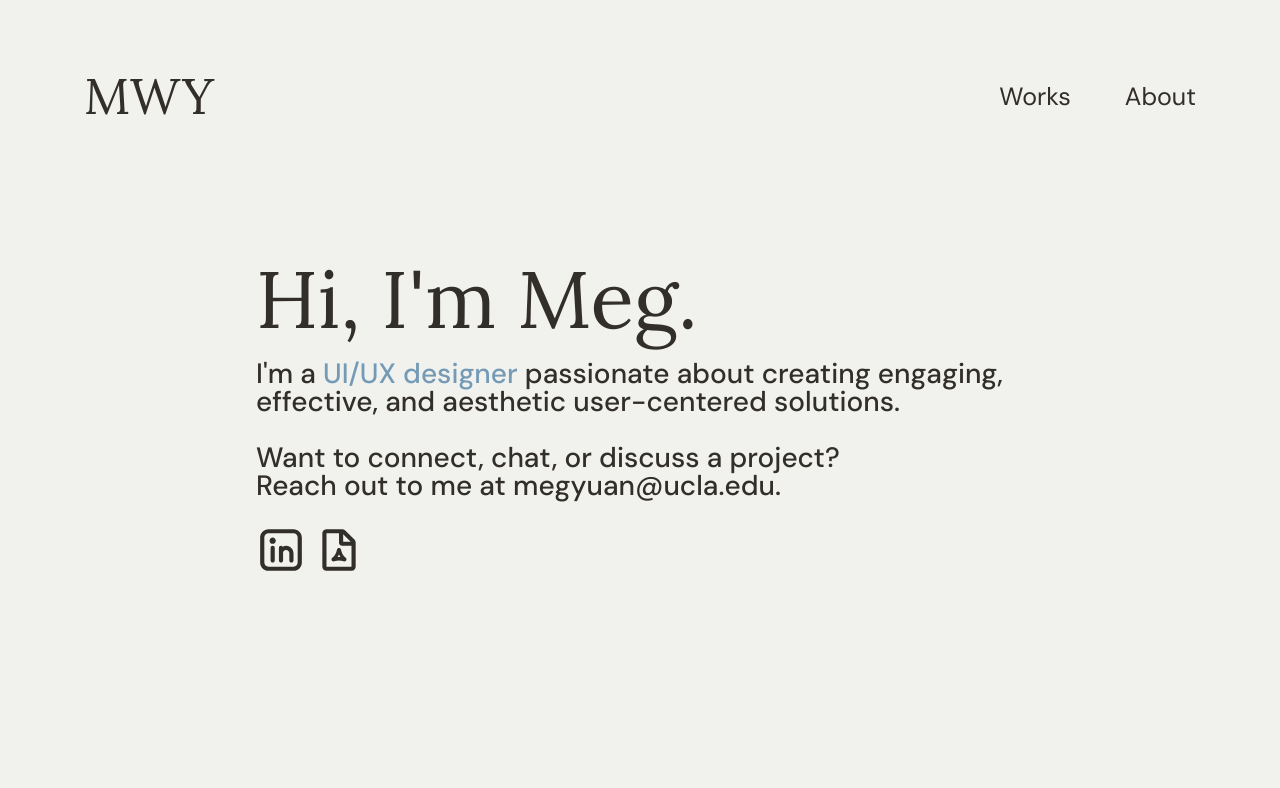
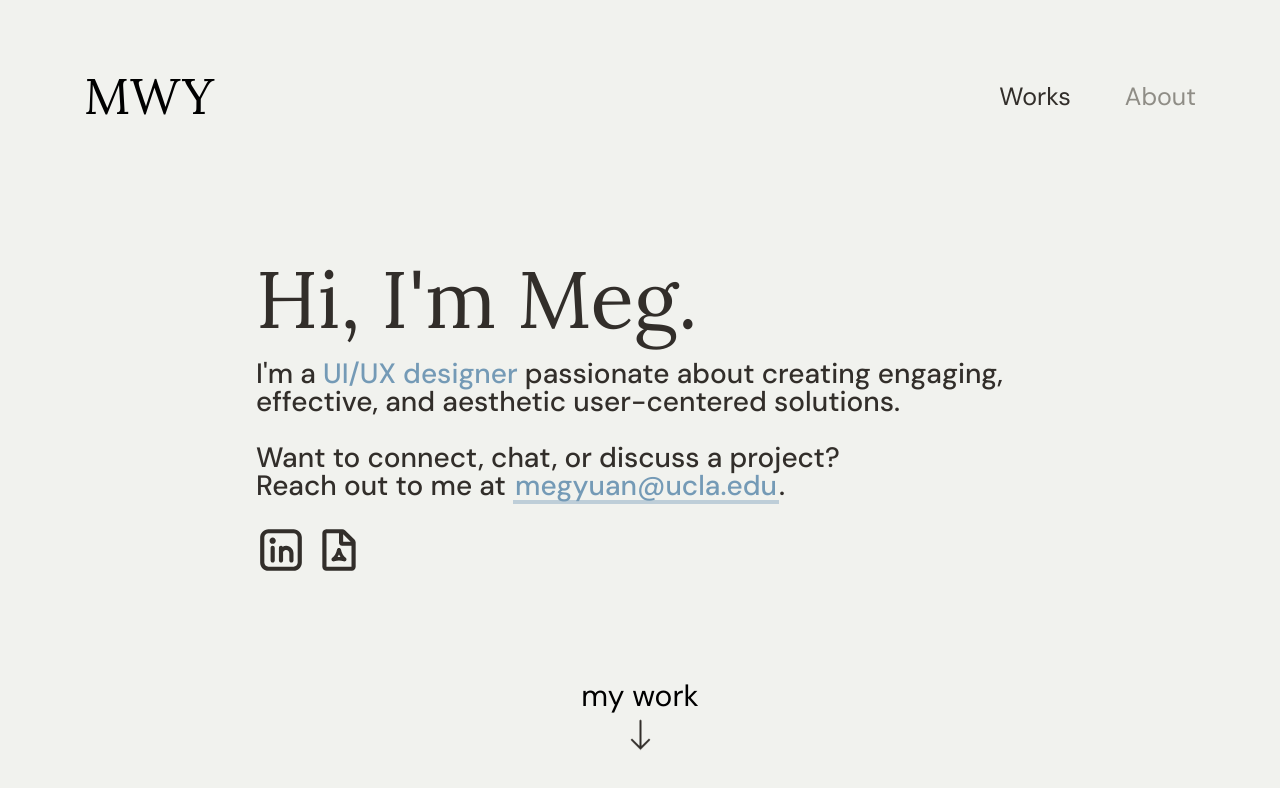
Before and after one commit to maxyuan6717/meg-personal, a React (Create React App) app: page / in a window 1280 px wide. Shown: the top 788 px of the page. Built offline with nearby package versions, Linux system fonts and the light colour scheme; a web font is replaced by a local one.

Commit message:
more home page

```diff
--- a/src/pages/Home.jsx
+++ b/src/pages/Home.jsx
@@ -1,7 +1,7 @@
 import React from 'react';
 
 import { Navbar } from '../components/Navbar';
-import { Icons, Text } from '../ui';
+import { Icons, Link, Text } from '../ui';
 import { palette } from '../ui/theme/base/palette';
 
 import * as Styled from './Home.styles';
@@ -20,17 +20,24 @@ export const Home = () => {
           <br />
           Want to connect, chat, or discuss a project?
           <br />
-          Reach out to me at megyuan@ucla.edu.
+          Reach out to me at{' '}
+          <Link href="mailto: megyuan@ucla.edu">megyuan@ucla.edu</Link>.
         </Text>
         <Styled.ButtonRow>
           <Styled.Button>
-            <Icons.linkedIn fill={palette['off-black']} />
+            <Icons.linkedIn />
           </Styled.Button>
           <Styled.Button>
-            <Icons.pdf fill={palette['off-black']} />
+            <Icons.pdf />
           </Styled.Button>
         </Styled.ButtonRow>
       </Styled.SplashContent>
+      <Styled.MyWorkContainer>
+        <Text type="text-t3">my work</Text>
+        <Styled.DownArrow>
+          <Icons.downArrow />
+        </Styled.DownArrow>
+      </Styled.MyWorkContainer>
     </Styled.Splash>
   );
 };
--- a/src/pages/Home.styles.js
+++ b/src/pages/Home.styles.js
@@ -1,6 +1,6 @@
-import styled from 'styled-components';
+import styled, { keyframes } from 'styled-components';
 
-import { Row, Text } from '../ui';
+import { Column, Row, Text } from '../ui';
 
 export const Splash = styled.div`
   background-color: ${({ theme }) => theme.palette['off-white']};
@@ -8,6 +8,20 @@ export const Splash = styled.div`
   width: 100%;
   display: flex;
   flex-direction: column;
+  position: relative;
+
+  svg {
+    fill: ${({ theme }) => theme.palette['off-black']};
+  }
+`;
+
+export const SplashContent = styled.div`
+  width: 800px;
+  margin: 10vh 0 0 20vw;
+
+  > :nth-child(2) {
+    margin: 10px 0 25px 0;
+  }
 
   ${Text} {
     color: ${({ theme }) => theme.palette['off-black']};
@@ -15,15 +29,6 @@ export const Splash = styled.div`
 
   .blue {
     color: ${({ theme }) => theme.palette['blue']};
-  }
-`;
-
-export const SplashContent = styled.div`
-  width: 800px;
-  margin: 10vh 20vw;
-
-  > :nth-child(2) {
-    margin: 10px 0 25px 0;
   }
 `;
 
@@ -42,3 +47,24 @@ export const Button = styled.a`
     opacity: 0.5;
   }
 `;
+
+export const MyWorkContainer = styled(Column)`
+  margin: auto auto 30px auto;
+`;
+// animation to bob arrow up and down
+const bob = keyframes`
+  0% {
+    transform: translateY(5px);
+  }
+  50% {
+    transform: translateY(-10px);
+  }
+  100% {
+    transform: translateY(5px);
+  }
+`;
+
+export const DownArrow = styled.div`
+  display: flex;
+  animation: ${bob} 4s ease-in-out infinite;
+`;
--- a/src/ui/icons/index.jsx
+++ b/src/ui/icons/index.jsx
@@ -1,7 +1,9 @@
+import { ReactComponent as DownArrow } from '../../icons/arrow-down.svg';
 import { ReactComponent as LinkedIn } from '../../icons/linkedin.svg';
 import { ReactComponent as PDF } from '../../icons/pdf.svg';
 
 export const Icons = {
   pdf: PDF,
-  linkedIn: LinkedIn
+  linkedIn: LinkedIn,
+  downArrow: DownArrow
 };
--- a/src/ui/link/index.js
+++ b/src/ui/link/index.js
@@ -1,9 +1,27 @@
-import React from "react";
+import React from 'react';
+import styled from 'styled-components';
 
-export const Link = ({ href, children }) => {
+import { Color } from '../../util';
+
+const Container = styled.a`
+  padding: 0px 2px;
+  transition: all 0.3s ease-in-out;
+  box-sizing: border-box;
+  text-decoration: none;
+  box-shadow: inset 0 -4px 0 ${({ color = 'blue', theme }) => Color.makeHexTranslucent(theme.palette[color], 0.4)};
+  color: ${({ color = 'blue', theme }) => theme.palette[color]};
+
+  &:hover {
+    text-decoration: none !important;
+    cursor: pointer;
+    box-shadow: inset 0 -55px 0 0 ${({ color = 'blue', theme }) => Color.makeHexTranslucent(theme.palette[color], 0.4)};
+  }
+`;
+
+export const Link = ({ children, ...rest }) => {
   return (
-    <a href={href} target="_blank" rel="noopener noreferrer">
+    <Container {...rest} target="_blank" rel="noopener noreferrer">
       {children}
-    </a>
+    </Container>
   );
 };
```
Also changed, not shown: src/icons/arrow-down.svg (added).
